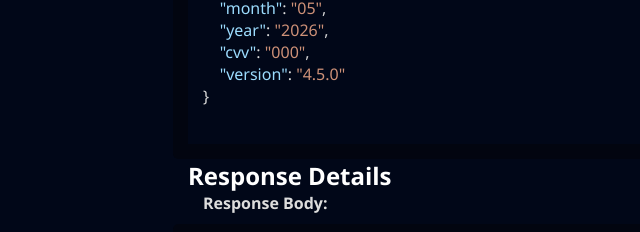
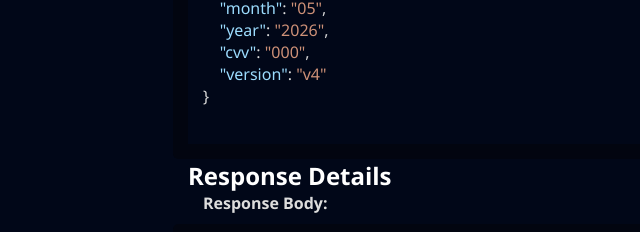
Before and after one commit to ayaz81/Encryptions, a website: page src/public/adyen.html in a window 1280 px wide. Shown: the part 795-1027 px from the top of the page, 147-787 px from the left. Drawn offline with nearby package versions, Linux system fonts and the light colour scheme.

Commit message:
Update adyen.html

```diff
--- a/src/public/adyen.html
+++ b/src/public/adyen.html
@@ -78,7 +78,7 @@ enc-auth: &lt;SECRET TOKEN&gt;
     <span class="key">"month"</span><span class="colon">:</span> <span class="string">"05"</span><span class="brace">,</span>
     <span class="key">"year"</span><span class="colon">:</span> <span class="string">"2026"</span><span class="brace">,</span>
     <span class="key">"cvv"</span><span class="colon">:</span> <span class="string">"000"</span><span class="brace">,</span>
-    <span class="key">"version"</span><span class="colon">:</span> <span class="string">"4.5.0"</span><span class="brace"></span>
+    <span class="key">"version"</span><span class="colon">:</span> <span class="string">"v4"</span><span class="brace"></span>
 <span class="brace">}</span>
                 </code></pre>
                 </div>
```
